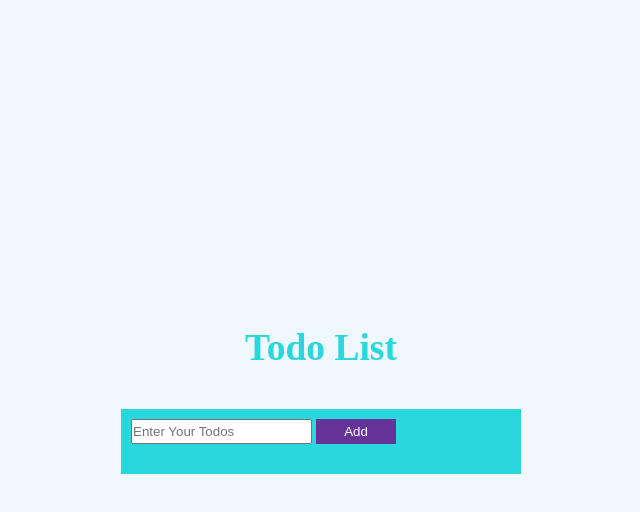
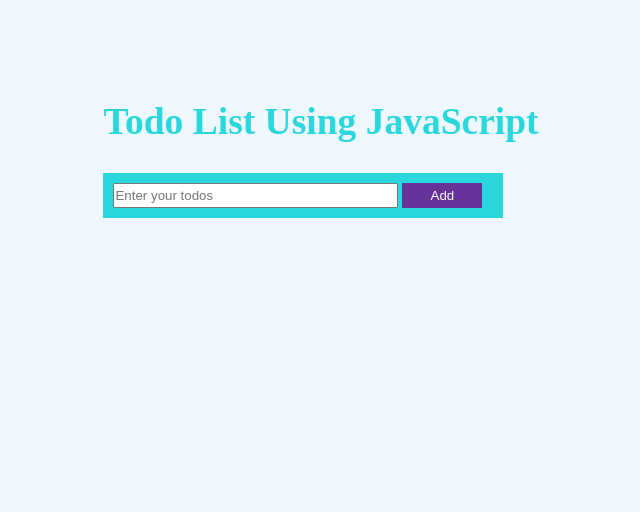
Before and after one commit to MANIMARAN-M/js-todo-list, a plain HTML site: page index.html in a window 1280 px wide. Shown: the whole page, without its empty margins (319-959 px from the left). Drawn offline with Linux system fonts and the light colour scheme.

Commit message:
Update 2.1

```diff
--- a/index.html
+++ b/index.html
@@ -11,12 +11,12 @@
     <main>
         <section class="head-sec">
             <div class="todo">
-                <h1>Todo List</h1>
+                <h1>Todo List Using JavaScript</h1>
             </div>
             <div class="little-head">
                 <div class="input-area">
                     <form action="" id="form">
-                        <input type="text" name="" id="input-text" placeholder="Enter Your Todos" required>
+                        <input type="text" name="" id="input-text" placeholder="Enter your todos" required>
                         <input type="submit" value="Add">
                     </form>
                 </div>
--- a/style.css
+++ b/style.css
@@ -3,19 +3,22 @@
   padding: 0;
   box-sizing: border-box;
 }
-.head-sec {
+body{
   width: 100%;
   height: 100vh;
   display: flex;
-  justify-content: center;
+  /* justify-content: center;  */
   flex-direction: column;
   align-items: center;
   background-color: aliceblue;
+    padding: 0 10px;
 }
 .todo {
-  margin-bottom: 40px;
+  margin-bottom: 30px;
   font-size: 25px;
   color: rgb(41, 215, 221);
+  margin-top: 100px;
+  text-align: center;
 }
 .little-head {
   width: 100%;
@@ -27,6 +30,7 @@
 }
 .input-area form input[type="text"] {
   height: 25px;
+  width: 75%;
   outline: none;
 }
 .input-area form input[type="submit"] {
@@ -38,7 +42,7 @@
   outline: none;
 }
 .display-area {
-  margin: 10px;
+  /* margin: 10px; */
 }
 .display-area table {
   width: 100%;
```
